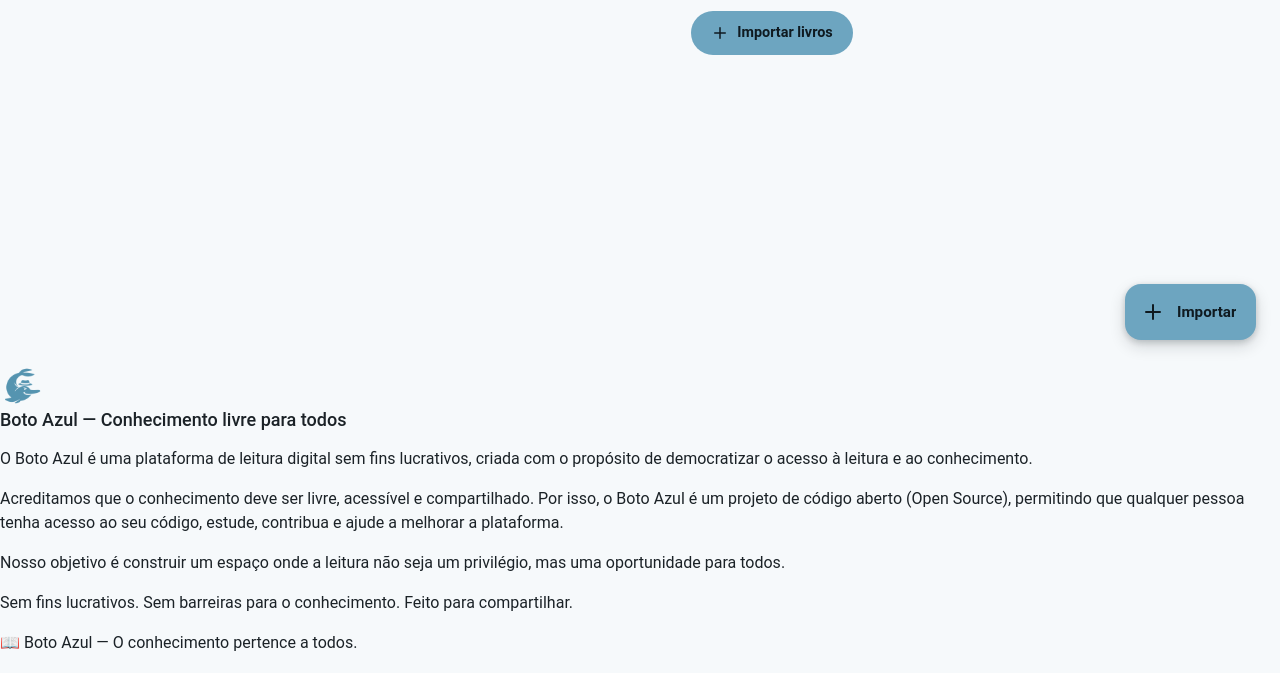
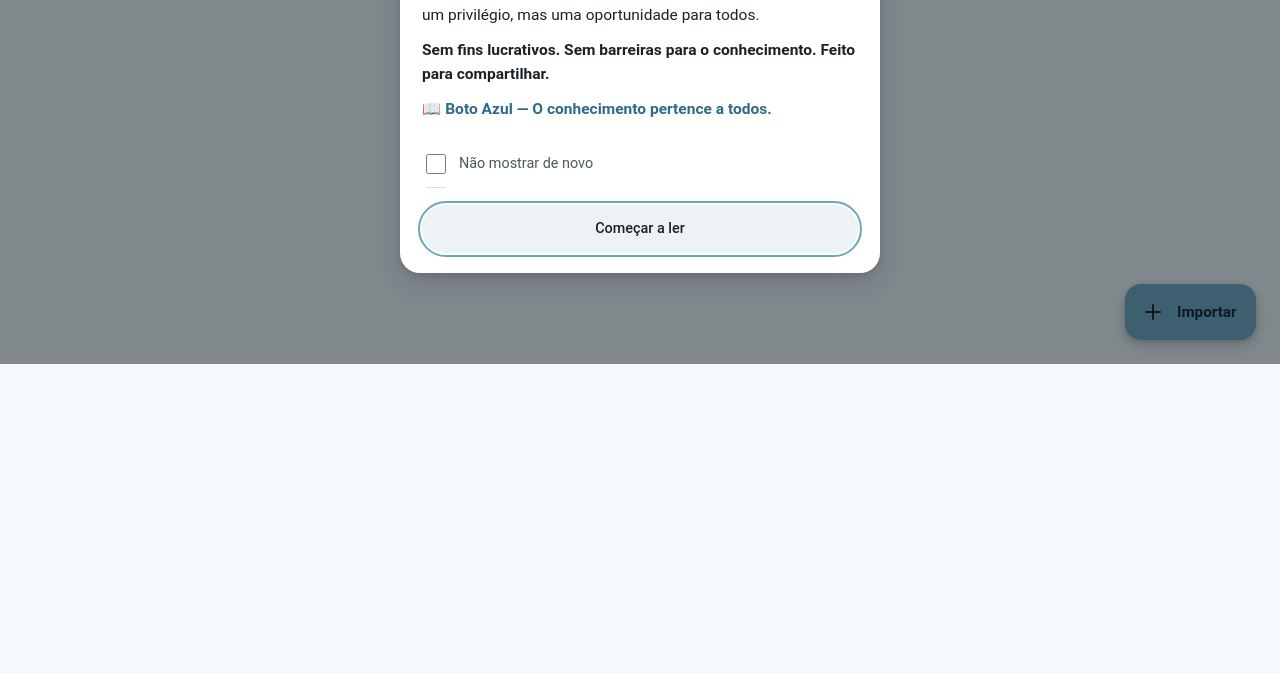
Before and after one commit to cantemilio-spec/Biblioteca, a plain HTML site: page index.html in a window 1280 px wide. Shown: the part 436-1109 px from the top of the page. After the commit the page ends 800 px from the top, so only its background shows below. Drawn offline with Linux system fonts and the light colour scheme.

Commit message:
Add files via upload

```diff
--- a/css/app.css
+++ b/css/app.css
@@ -349,3 +349,15 @@ dialog.modal footer .btn.primary { order: 9; }
 .lib-tabs a:hover { color: var(--text); }
 .lib-tabs a[aria-current="page"] { color: var(--primary); border-bottom-color: var(--primary); }
 @media (min-width: 600px) { .lib-tabs { margin: 4px -24px 8px; padding: 0 24px; } }
+
+/* Boas-vindas ao abrir o app */
+.wl-back { position: fixed; inset: 0; z-index: 90; display: flex; align-items: center; justify-content: center; padding: max(16px, env(safe-area-inset-top)) max(16px, env(safe-area-inset-right)) max(16px, env(safe-area-inset-bottom)) max(16px, env(safe-area-inset-left)); background: var(--scrim, rgba(10, 16, 20, .55)); animation: fade .25s var(--ease); }
+.wl { width: min(480px, 100%); max-height: 100%; overflow: auto; background: var(--surface); color: var(--text); border-radius: 20px; padding: 24px 22px 20px; box-shadow: var(--shadow-menu); animation: pop .25s var(--ease); transform-origin: center; }
+.wl .hb { display: block; margin-bottom: 10px; }
+.wl h2 { margin: 0 0 12px; font-size: 1.3rem; line-height: 1.25; text-wrap: balance; }
+.wl p { margin: 0 0 12px; line-height: 1.5; font-size: .97rem; }
+.wl .wl-strong { font-weight: 600; } .wl .wl-end { font-weight: 600; color: var(--link); }
+.wl .wl-off { display: flex; align-items: center; gap: 10px; margin: 16px 0 14px; color: var(--text-2); font-size: .9rem; min-height: 32px; cursor: pointer; }
+.wl .wl-off input { width: 20px; height: 20px; accent-color: var(--primary); }
+.wl .btn { width: 100%; min-height: 48px; }
+@media (prefers-reduced-motion: reduce) { .wl-back, .wl { animation: none; } }
```
